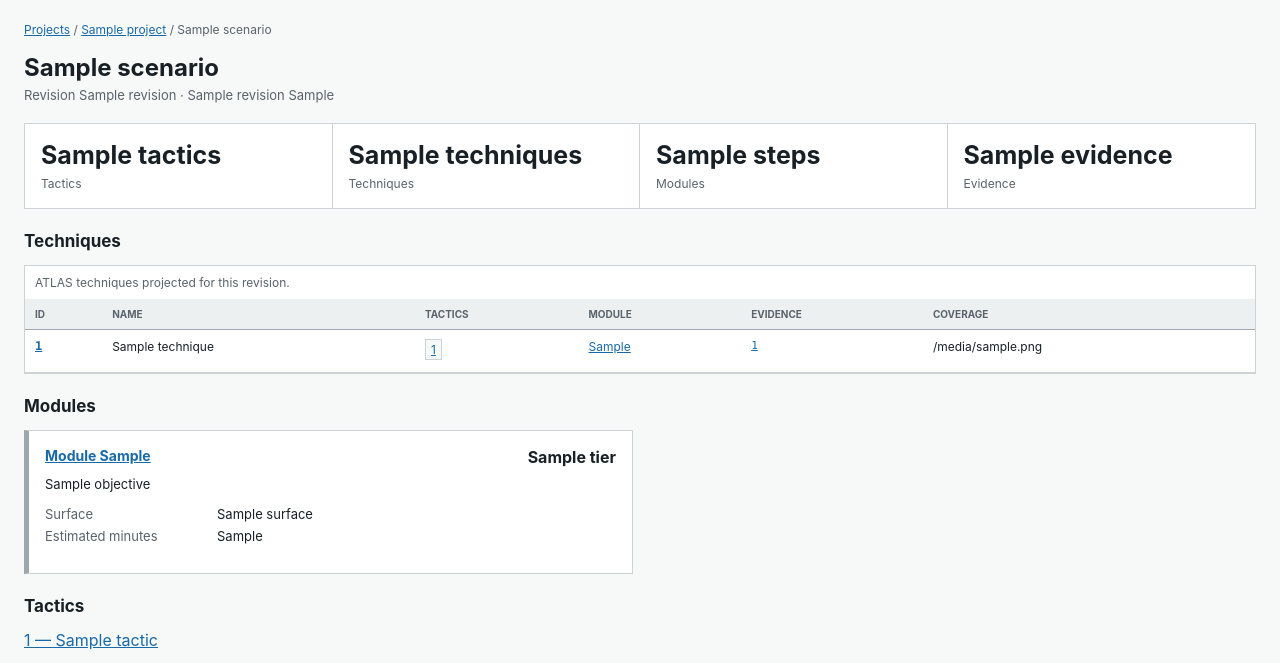
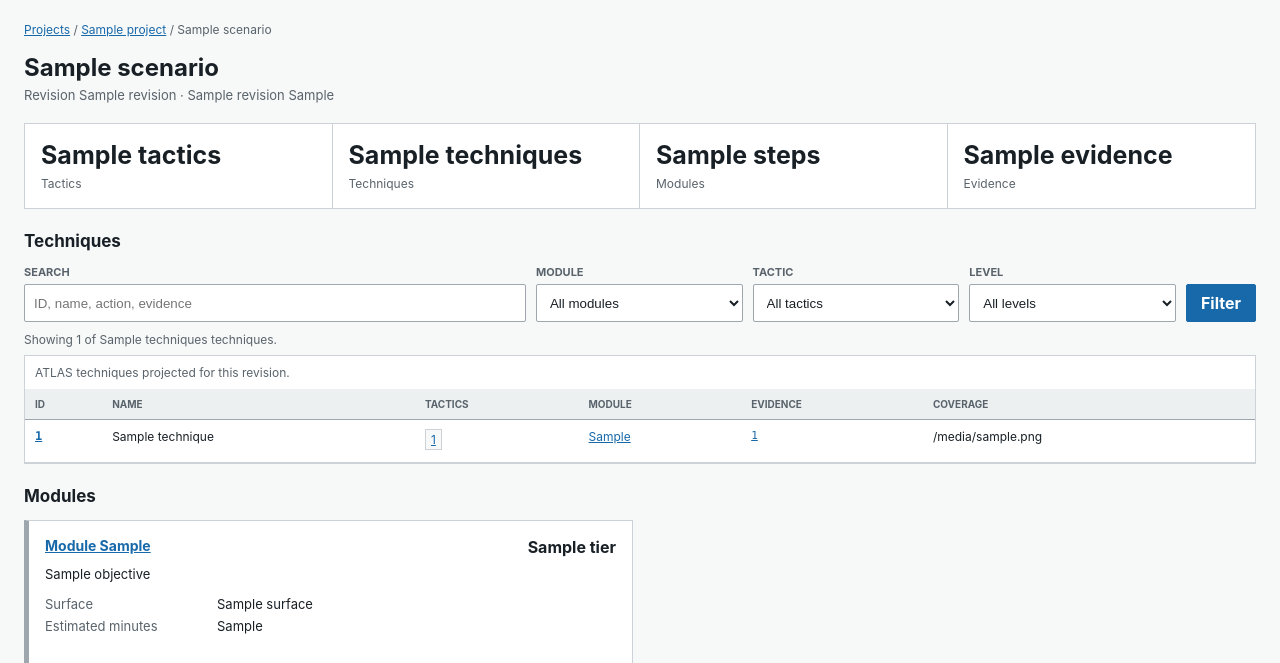
Before and after one commit to Brad-Edwards/aces-scenario-workbench, a Django app: template src/aces_scenario_workbench/workbench/templates/workbench/revision_overview.html in a window 1280 px wide. Shown: the part 64-727 px from the top of the page. Run offline with Django 3.2, Linux system fonts and the light colour scheme; the template is opened without the code that fills it: most values are stand-ins (such as "Sample title", 1, 10 or a date in 2020).

Commit message:
feat: filter, search, and paginate the techniques table
Port the prototype's filter toolbar to the revision overview so the technique
table scales to a full projection. Server-side (a GET form, so it works without
JavaScript): search across ID/name/planned action/evidence, filter by module,
tactic, and level, and page through 25 techniques at a time. Pagination links
preserve the active filters.

```diff
--- a/src/aces_scenario_workbench/workbench/static/workbench/app.css
+++ b/src/aces_scenario_workbench/workbench/static/workbench/app.css
@@ -138,10 +138,36 @@ tbody tr:hover { background: var(--row-hover); }
 .card-list { list-style: none; margin: 0; padding: 0; display: grid; gap: 6px; }
 .empty { padding: 30px; text-align: center; color: var(--muted); }
 
+.toolbar {
+  display: grid;
+  grid-template-columns: minmax(220px, 1.7fr) repeat(3, minmax(140px, .7fr)) auto;
+  gap: 10px; align-items: end; margin: 12px 0 10px;
+}
+.field label { display: block; margin-bottom: 5px; color: var(--muted); font-size: 11px; font-weight: 700; text-transform: uppercase; }
+.field input, .field select {
+  width: 100%; min-height: 38px; border: 1px solid var(--line-strong);
+  border-radius: 2px; padding: 7px 9px; background: var(--surface); color: var(--ink);
+}
+.field.actions { display: flex; gap: 8px; align-items: end; }
+.field.actions button {
+  min-height: 38px; padding: 7px 14px; border: 1px solid var(--accent);
+  border-radius: 2px; background: var(--accent); color: #fff; font-weight: 700; cursor: pointer;
+}
+.clear {
+  display: inline-flex; align-items: center; justify-content: center;
+  min-width: 38px; min-height: 38px; border: 1px solid var(--line-strong);
+  border-radius: 2px; background: var(--surface); color: var(--ink); font-weight: 800; text-decoration: none;
+}
+.result-line { color: var(--muted); font-size: 12px; margin: 0 0 8px; }
+.pager { display: flex; gap: 14px; align-items: center; justify-content: center; margin-top: 12px; }
+.pager .current { color: var(--muted); font-size: 12px; }
+
 @media (max-width: 900px) {
   .topbar { align-items: flex-start; flex-wrap: wrap; padding: 12px 16px; }
   main { padding: 16px 12px 30px; }
   .summary-grid { grid-template-columns: repeat(2, 1fr); }
   .module-grid { grid-template-columns: 1fr; }
   .facts { grid-template-columns: 1fr; }
+  .toolbar { grid-template-columns: 1fr 1fr; }
+  .field-search { grid-column: 1 / -1; }
 }
--- a/src/aces_scenario_workbench/workbench/templates/workbench/revision_overview.html
+++ b/src/aces_scenario_workbench/workbench/templates/workbench/revision_overview.html
@@ -20,7 +20,49 @@
     <div class="summary-item"><b>{{ counts.evidence }}</b><span>Evidence</span></div>
   </div>
 
-  <h2>Techniques</h2>
+  <h2 id="techniques">Techniques</h2>
+  <form class="toolbar" method="get" role="search" aria-label="Filter techniques">
+    <div class="field field-search">
+      <label for="q">Search</label>
+      <input id="q" type="search" name="q" value="{{ filters.q }}" placeholder="ID, name, action, evidence">
+    </div>
+    <div class="field">
+      <label for="module-filter">Module</label>
+      <select id="module-filter" name="module">
+        <option value="">All modules</option>
+        {% for step in module_options %}
+          <option value="{{ step.path_step }}" {% if filters.module == step.path_step %}selected{% endif %}>{{ step.path_step }}</option>
+        {% endfor %}
+      </select>
+    </div>
+    <div class="field">
+      <label for="tactic-filter">Tactic</label>
+      <select id="tactic-filter" name="tactic">
+        <option value="">All tactics</option>
+        {% for tactic in tactic_options %}
+          <option value="{{ tactic.tactic_id }}" {% if filters.tactic == tactic.tactic_id %}selected{% endif %}>{{ tactic.tactic_id }}</option>
+        {% endfor %}
+      </select>
+    </div>
+    <div class="field">
+      <label for="level-filter">Level</label>
+      <select id="level-filter" name="level">
+        <option value="">All levels</option>
+        {% for level in level_options %}
+          <option value="{{ level }}" {% if filters.level == level %}selected{% endif %}>{{ level }}</option>
+        {% endfor %}
+      </select>
+    </div>
+    <div class="field actions">
+      <button type="submit">Filter</button>
+      {% if has_filters %}
+        <a class="clear" href="{% url 'revision-overview' project.slug scenario.slug revision.pk %}#techniques" title="Clear filters" aria-label="Clear filters">&times;</a>
+      {% endif %}
+    </div>
+  </form>
+  <p class="result-line">
+    <span>Showing {{ match_count }} of {{ counts.techniques }} technique{{ counts.techniques|pluralize }}{% if has_filters %} matching your filters{% endif %}.</span>
+  </p>
   <div class="table-wrap">
     <table>
       <caption>ATLAS techniques projected for this revision.</caption>
@@ -59,11 +101,22 @@
             <td>{{ technique.coverage_status }}</td>
           </tr>
         {% empty %}
-          <tr><td colspan="6" class="empty">No techniques in this revision.</td></tr>
+          <tr><td colspan="6" class="empty">No techniques match your filters.</td></tr>
         {% endfor %}
       </tbody>
     </table>
   </div>
+  {% if page.paginator.num_pages > 1 %}
+    <nav class="pager" aria-label="Techniques pages">
+      {% if page.has_previous %}
+        <a rel="prev" href="?page={{ page.previous_page_number }}{% if filter_query %}&amp;{{ filter_query }}{% endif %}#techniques">Previous</a>
+      {% endif %}
+      <span class="current">Page {{ page.number }} of {{ page.paginator.num_pages }}</span>
+      {% if page.has_next %}
+        <a rel="next" href="?page={{ page.next_page_number }}{% if filter_query %}&amp;{{ filter_query }}{% endif %}#techniques">Next</a>
+      {% endif %}
+    </nav>
+  {% endif %}
 
   <h2>Modules</h2>
   <div class="module-grid">
```
Also changed, not shown: src/aces_scenario_workbench/workbench/views.py (+43 -2 lines), tests/test_review.py (+73 -1 lines).
